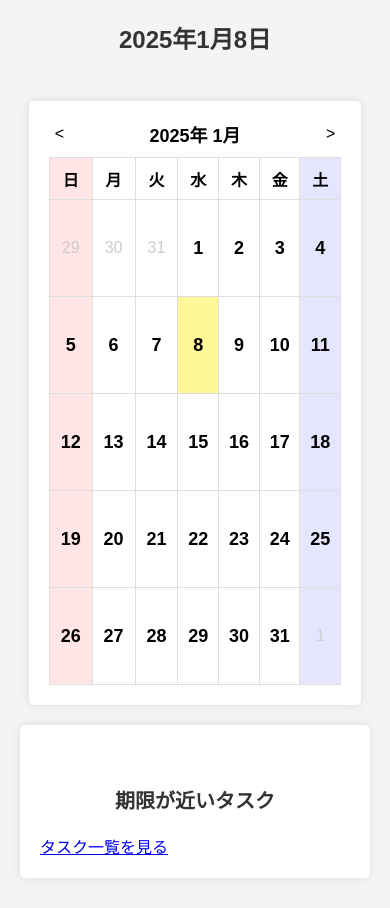
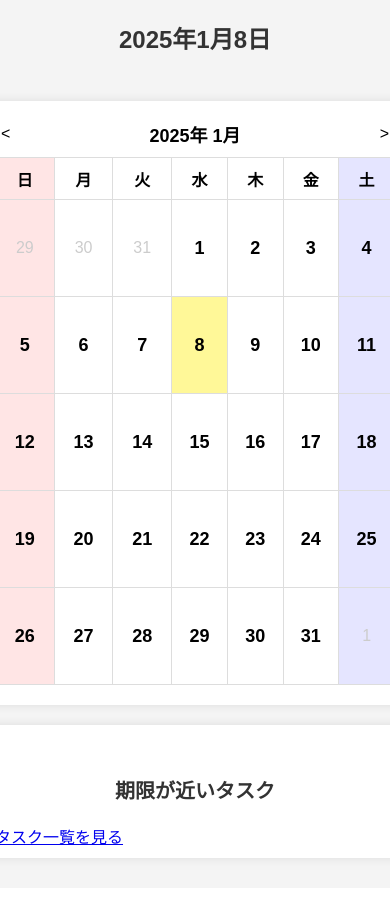
Before and after one commit to rino-0414/web_app, a Flask app: page / in a window 390 px wide. After the commit the page ends 865 px from the top, so only its background shows below. Run offline with Flask 3, Linux system fonts and the light colour scheme; data that the repository does not hold is empty; some libraries are stand-ins or nearby versions.

Commit message:
画面サイズ変更に対応

```diff
--- a/flaskr/static/style.css
+++ b/flaskr/static/style.css
@@ -49,7 +49,8 @@ li {
     padding: 20px;
     border-radius: 5px;
     box-shadow: 0 0 10px rgba(0, 0, 0, 0.1);
-    max-width: 50vw; /* ウィンドウの横幅の1/2を基準にする */
+    max-width: 800px; /* ウィンドウの横幅の1/2を基準にする */
+    min-width: 800px;
 }
 
 table {
@@ -335,7 +336,7 @@ th, td {
     max-width: 400px;
     margin: 20px;
     background-color: #fff;
-    padding: 20px;
+    padding: 10px 20px;
     border-radius: 5px;
     box-shadow: 0 0 10px rgba(0, 0, 0, 0.1);
 }
@@ -511,28 +512,24 @@ th, td {
 /* メディアクエリで縦長の画面に対応 */
 @media (max-width: 1200px) {
     .main-container {
-        justify-content: center;
+        flex-direction: column;
+        align-items: center;
     }
 
-    .calendar-container {
-        max-width: 75vw;
+    .calendar-container, .upcoming-tasks-container {
+        min-width: 600px;
+        margin: 10px 0;
     }
 }
 
-@media (max-width: 768px) {
+@media (max-width: 600px) {
     .main-container {
         flex-direction: column;
         align-items: center;
     }
 
     .calendar-container, .upcoming-tasks-container {
-        width: 100%;
+        min-width: 400px;
         margin: 10px 0;
     }
 }
-
-@media (max-width: 480px) {
-    .calendar-container {
-        width: 100%;
-    }
-}
```
